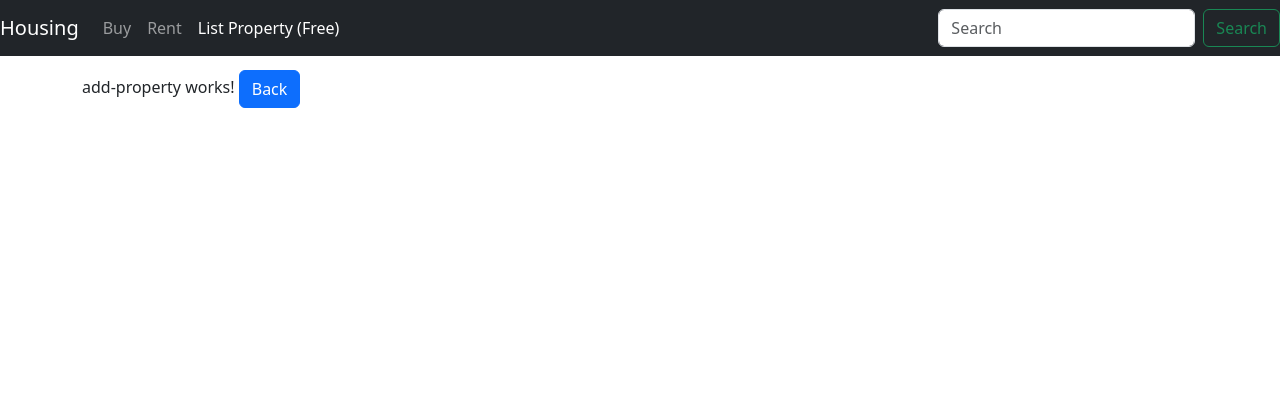
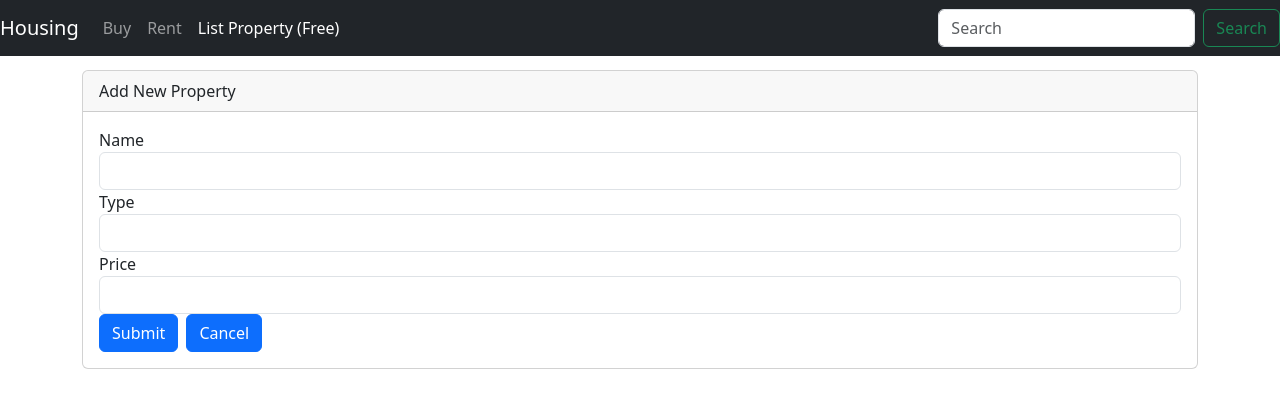
Before and after one commit to kifle23/property-dealing, an Angular app in the folder Client/: page /add-property in a window 1280 px wide. Shown: the top 408 px of the page. Built offline with nearby package versions, Linux system fonts and the light colour scheme.

Commit message:
Use template driven forms for add property component

```diff
--- a/Client/src/app/app.module.ts
+++ b/Client/src/app/app.module.ts
@@ -10,6 +10,7 @@
 import { HousingService } from './services/housing.service';
 import { AddPropertyComponent } from './property/add-property/add-property.component';
 import { PropertyDetailComponent } from './property/property-detail/property-detail.component';
+import { FormsModule } from '@angular/forms';
 
 const appRoutes: Routes = [
   {path: '', component: PropertyListComponent},
@@ -31,7 +32,8 @@
   imports: [
     BrowserModule,
     HttpClientModule,
-    RouterModule.forRoot(appRoutes)
+    RouterModule.forRoot(appRoutes),
+    FormsModule
   ],
   providers: [
     HousingService
--- a/Client/src/app/property/add-property/add-property.component.css
+++ b/Client/src/app/property/add-property/add-property.component.css
@@ -0,0 +1,6 @@
+.ng-invalid.ng-touched {
+    border-color: red;
+}
+.error-block{
+    color: red;
+}
--- a/Client/src/app/property/add-property/add-property.component.html
+++ b/Client/src/app/property/add-property/add-property.component.html
@@ -1,4 +1,27 @@
-<p>
-  add-property works!
-  <button (click)="onBack()" class="btn btn-primary">Back</button>
-</p>
+<div class="card">
+  <div class="card-header">Add New Property</div>
+  <div class="card-body">
+    <form (ngSubmit)="onSubmit()" #Form="ngForm">
+      <div class="form-group col-12">
+        <label for="name">Name</label>
+        <input type="text" class="form-control" #propName="ngModel" ngModel name="Name" required minlength="5" />
+        <span *ngIf="!propName.valid && propName.touched" class="error-block">
+          <span *ngIf="propName && propName.errors && propName.errors['required'] ">Please provide a name</span>
+          <span *ngIf="propName && propName.errors && propName.errors['minlength'] ">Name must be at least five characters</span>
+        </span>
+      </div>
+      <div class="form-group col-12">
+        <label for="type">Type</label>
+        <input type="text" class="form-control" ngModel name="Type" />
+      </div>
+      <div class="form-group col-12">
+        <label for="price">Price</label>
+        <input type="text" class="form-control" ngModel name="Price" />
+      </div>
+      <div class="form-group col-12">
+        <button type="submit" class="btn btn-primary me-2">Submit</button>
+        <button type="reset" class="btn btn-primary">Cancel</button>
+      </div>
+    </form>
+  </div>
+</div>
--- a/Client/src/app/property/add-property/add-property.component.ts
+++ b/Client/src/app/property/add-property/add-property.component.ts
@@ -1,4 +1,5 @@
-import { Component, OnInit } from '@angular/core';
+import { Component, OnInit, ViewChild } from '@angular/core';
+import { NgForm } from '@angular/forms';
 import { Router } from '@angular/router';
 
 @Component({
@@ -7,7 +8,7 @@
   styleUrls: ['./add-property.component.css']
 })
 export class AddPropertyComponent implements OnInit {
-
+  @ViewChild('Form') addPropertyForm!: NgForm;
   constructor(private router: Router) { }
 
   ngOnInit() {
@@ -17,4 +18,8 @@
     this.router.navigate(['/']);
   }
 
+  onSubmit() {
+    console.log(this.addPropertyForm);
+  }
+
 }
```
